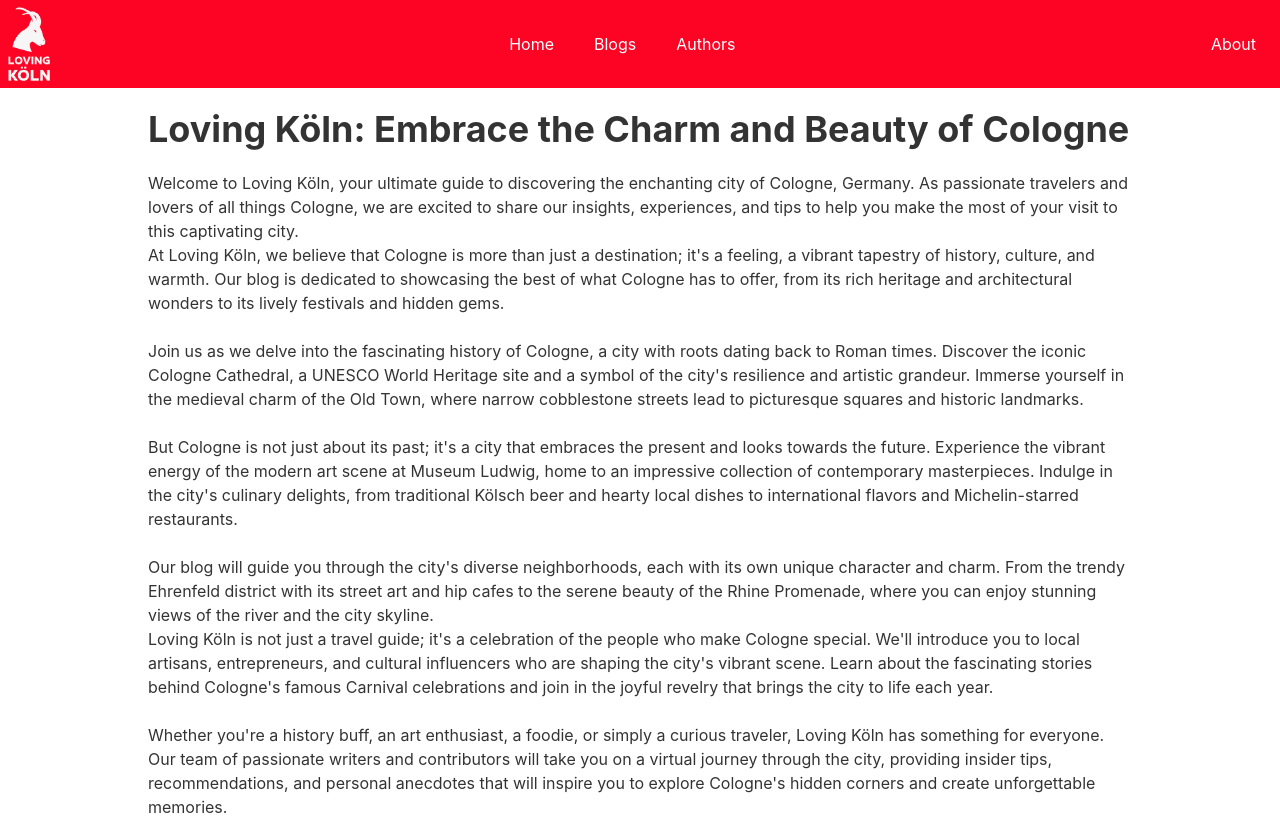
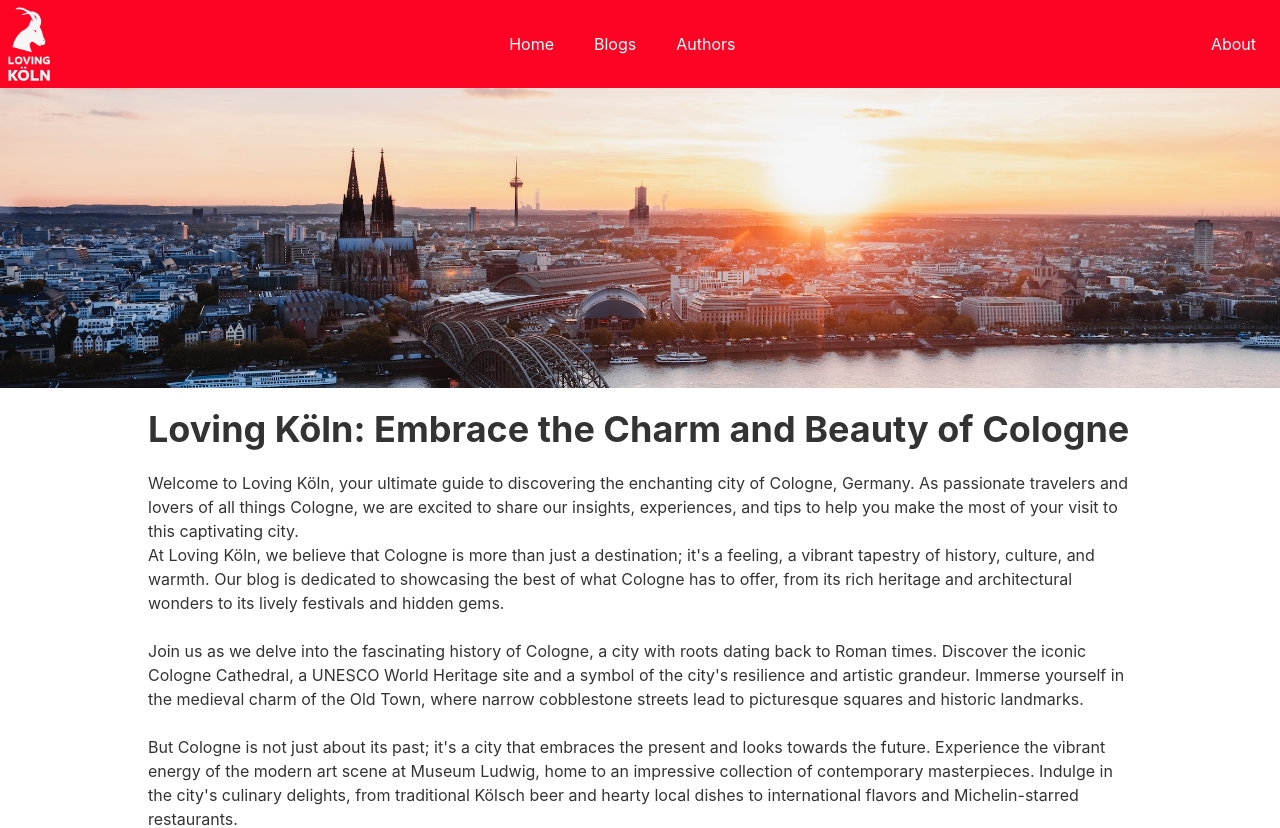
Before and after one commit to femas1/loving-koeln, a React (Vite) app: page / in a window 1280 px wide. Shown: the top 828 px of the page. Built offline with nearby package versions, Linux system fonts and the light colour scheme; what @contentful/rich-text-types would draw is missing.

Commit message:
add cover photo to home

```diff
--- a/src/components/Home.jsx
+++ b/src/components/Home.jsx
@@ -1,11 +1,18 @@
 import React from 'react'
 import TextBox from './TextBox'
-import BlogDetails from './BlogDetails';
+import { Image, AspectRatio } from '@chakra-ui/react';
 import { heading, text } from '../homeContent';
 
 const Home = () => {
   return (
 <>
+
+    <Image
+          width="100%"
+          height="300px"
+          objectFit='cover'
+          src='src\assets\koeln-titelbild.jpg' alt='Dan Abramov' />
+
             <TextBox heading= {heading} text={<div dangerouslySetInnerHTML={{ __html: text }} />}/>
 </>
 )
```
Also changed, not shown: src/assets/koeln-titelbild.jpg (added).
